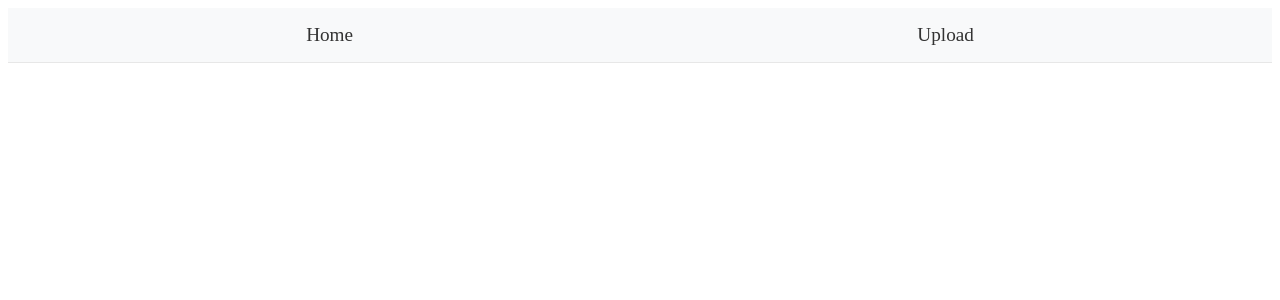
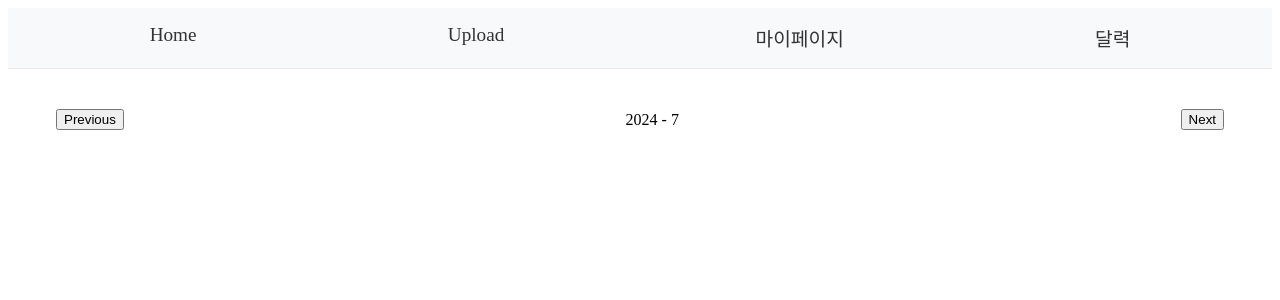
Before and after one commit to Rapil3090/AC_Client, a React (Create React App) app: page /budget in a window 1280 px wide. Before the commit this address had no page. Shown: the top 300 px of the page. Built offline with nearby package versions, Linux system fonts and the light colour scheme.

Commit message:
달력페이지 기본 추가

```diff
--- a/public/index.html
+++ b/public/index.html
@@ -3,7 +3,7 @@
 <head>
   <meta charset="UTF-8">
   <meta name="viewport" content="width=device-width, initial-scale=1.0">
-  <title>Image Upload</title>
+  <title>start</title>
 </head>
 <body>
   <div id="root"></div>
--- a/src/App.js
+++ b/src/App.js
@@ -3,6 +3,8 @@ import { BrowserRouter as Router, Route, Routes } from 'react-router-dom';
 import Navbar from './components/Navbar';
 import Home from './pages/Home';
 import Upload from './pages/Upload';
+import Mypage from './pages/Mypage';
+import Budget from './pages/Budget';
 
 const App = () => {
   return (
@@ -11,6 +13,8 @@ const App = () => {
       <Routes>
         <Route exact path="/" element={<Home />} />
         <Route path="/upload" element={<Upload />} />
+        <Route path="/mypage" element={<Mypage />} />
+        <Route path="/budget" element={<Budget />} />
       </Routes>
     </Router>
   );
--- /dev/null
+++ b/src/components/Calendar.js
@@ -0,0 +1,34 @@
+import React from "react";
+import CalendarDay from './CalendarDay';
+import '../styles/Calendar.css';
+
+
+const Calendar = ({ year, month, incomeExpenses }) => {
+    const daysInMonth = new Date(year, month, 0).getDate();
+    const firstDayOfMonth = new Date(year, month -1, 1).getDay();
+
+    const days = [];
+    for (let i = 0; i < firstDayOfMonth; i++) {
+        days.push(<div key={`empty-${i}`} className="calendar-day empty"></div>);
+    }
+
+    for (let day = 1; day <= daysInMonth; day++) {
+        const incomeExpenses = incomeExpenses.find(entry => entry.day === day);
+        days.push(
+            <CalendarDay
+            key = {day}
+            day = {day}
+            income = {incomeExpenses?.income || 0}
+            expense = {incomeExpenses?.expense || 0}
+            />
+        );
+    }
+
+    return (
+        <div className="calendar">
+            {days}
+        </div>
+    );
+};
+
+export default Calendar;
--- /dev/null
+++ b/src/components/CalendarDay.js
@@ -0,0 +1,15 @@
+import React from "react";
+import '../styles/CalendarDay.css';
+
+const CalendarDay = ({ day, income, expense }) => {
+
+    return (
+        <div className="calendar-day">
+            <div className="day-number">{day}</div>
+            <div className="income">Income: ${income}</div>
+            <div className="expense">Expense: ${expense}</div>
+        </div>
+    );
+};
+
+export default CalendarDay;
--- a/src/components/Navbar.js
+++ b/src/components/Navbar.js
@@ -7,6 +7,8 @@ const NavBar = () => {
     <nav className="nav">
       <Link to="/" className="nav-link">Home</Link>
       <Link to="/upload" className="nav-link">Upload</Link>
+      <Link to="/mypage" className="nav-link">마이페이지</Link>
+      <Link to="/budget" className="nav-link">달력</Link>
     </nav>
   );
 };
--- a/src/index.js
+++ b/src/index.js
@@ -1,10 +1,11 @@
 import React from 'react';
-import ReactDOM from 'react-dom';
+import { createRoot } from 'react-dom/client';
 import App from './App';
 
-ReactDOM.render(
-    <React.StrictMode>
-      <App />
-    </React.StrictMode>,
-    document.getElementById('root')
-  );
+
+const root = createRoot(document.getElementById('root'));
+root.render(
+  <React.StrictMode>
+    <App />
+  </React.StrictMode>
+);
--- /dev/null
+++ b/src/pages/Budget.js
@@ -0,0 +1,26 @@
+import React, { useState } from "react";
+import Calendar from "../components/Calendar";
+import '../styles/Budget.css';
+
+
+const Budget = () => {
+    const [year, setYear] = useState(new Date().getFullYear());
+    const [month, setMonth] = useState(new Date().getMonth() + 1);
+
+    const incomeExpenses = [
+        { day: 1, income: 100, expense: 50 },
+        { day: 2, income: 200, expense: 150 }
+    ];
+
+    return (
+        <div className="budget-container">
+            <div className="header">
+                <button onClick={() => setMonth(month -1)}>Previous</button>
+                <span>{`${year} - ${month}`}</span>
+                <button onClick={() => setMonth(month + 1)}>Next</button>
+            </div>
+        </div>
+    );
+};
+
+export default Budget;
--- /dev/null
+++ b/src/pages/Mypage.js
@@ -0,0 +1,13 @@
+import React from 'react';
+import '../styles/Home.css';
+
+const Mypage = () => {
+  return (
+    <div className="mypage-container">
+      <h1 className="mypage-title">MyPage</h1>
+      <p>Welcome to the my page!</p>
+    </div>
+  );
+};
+
+export default Mypage;
--- /dev/null
+++ b/src/styles/Budget.css
@@ -0,0 +1,16 @@
+
+.budget-container {
+    padding: 2rem;
+}
+
+.header {
+    display: flex;
+    justify-content: space-between;
+    align-items: center;
+    margin-bottom: 1rem;
+}
+
+.header {
+    padding: 0.5rem 1rem;
+    cursor: pointer;
+}
--- /dev/null
+++ b/src/styles/Calendar.css
@@ -0,0 +1,29 @@
+
+.calendar {
+    display: grid;
+    grid-template-columns: repeat(7, 1fr);
+    gap: 1rem;
+}
+
+.calendar-day.empty {
+    background-color: transparent;
+}
+
+.calendar-day {
+    border: 1px solid #ccc;
+    padding: 1rem;
+    text-align: center;
+}
+
+.day-number {
+    font-weight: bold;
+    margin-bottom: 0.5rem;
+}
+
+.income {
+    color: green;
+}
+
+.expense {
+    color: red;
+}
--- /dev/null
+++ b/src/styles/CalendarDay.css
@@ -0,0 +1,19 @@
+
+  .calendar-day {
+    border: 1px solid #ccc;
+    padding: 1rem;
+    text-align: center;
+  }
+
+  .day-number {
+    font-weight: bold;
+    margin-bottom: 0.5rem;
+  }
+
+  .income {
+    color: green;
+  }
+
+  .expense {
+    color: red;
+  }
```
